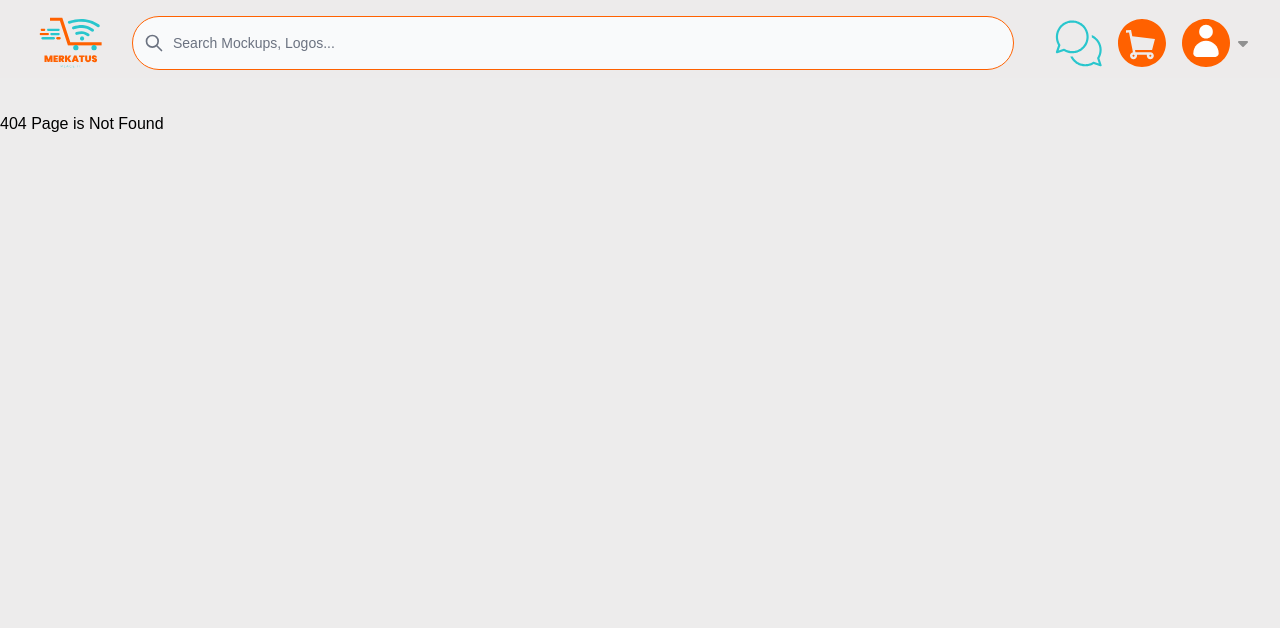
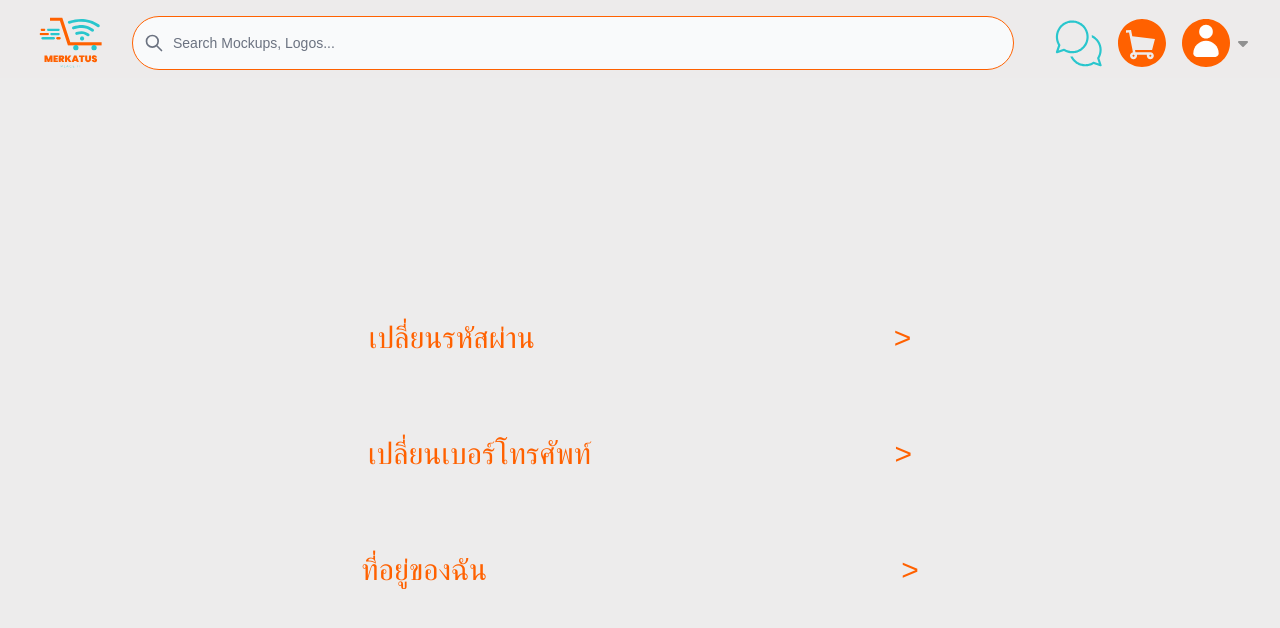
Before and after one commit to natbabo1/CC12-Merkatus-web-app, a React (Create React App) app: page /setting in a window 1280 px wide. Before the commit this address had no page. Shown: the top 628 px of the page. Built offline with nearby package versions, Linux system fonts and the light colour scheme.

Commit message:
feat : category

```diff
--- /dev/null
+++ b/src/pages/SettingPage.js
@@ -0,0 +1,21 @@
+import React from "react";
+
+function SettingPage() {
+  return (
+    <div className="w-full text-center text-vivid-orange text-3xl">
+      <div>
+        <h1 className="mt-80 mb-20">
+          เปลี่ยนรหัสผ่านㅤㅤㅤㅤㅤㅤㅤㅤㅤㅤㅤㅤㅤ>
+        </h1>
+      </div>
+      <div>
+        <h1 className="mb-20">เปลี่ยนเบอร์โทรศัพท์ㅤㅤㅤㅤㅤㅤㅤㅤㅤㅤㅤ></h1>
+      </div>
+      <div>
+        <h1>ที่อยู่ของฉันㅤㅤㅤㅤㅤㅤㅤㅤㅤㅤㅤㅤㅤㅤㅤ></h1>
+      </div>
+    </div>
+  );
+}
+
+export default SettingPage;
--- a/src/router/Router.js
+++ b/src/router/Router.js
@@ -9,6 +9,7 @@ import SellerProfilePage from "../pages/SellerProfilePage";
 import AddressEditPage from "../pages/AddressEditPage";
 import AddProductPage from "../pages/AddProductPage";
 import CartPage from "../pages/CartPage";
+import SettingPage from "../pages/SettingPage";
 import CheckoutPage from "../pages/CheckoutPage";
 import NotFoundPage from "../pages/NotFoundPage";
 
@@ -24,6 +25,7 @@ function Router() {
         <Route path="category/:categoryId" element={<CategoryPage />} />
         <Route path="address" element={<AddressEditPage />} />
         <Route path="profile/:sellerId" element={<SellerProfilePage />} />
+        <Route path="setting" element={<SettingPage />} />
         <Route path="mycart" element={<CartPage />} />
         <Route path="checkout" element={<CheckoutPage />} />
         <Route path="*" element={<NotFoundPage />} />
```
